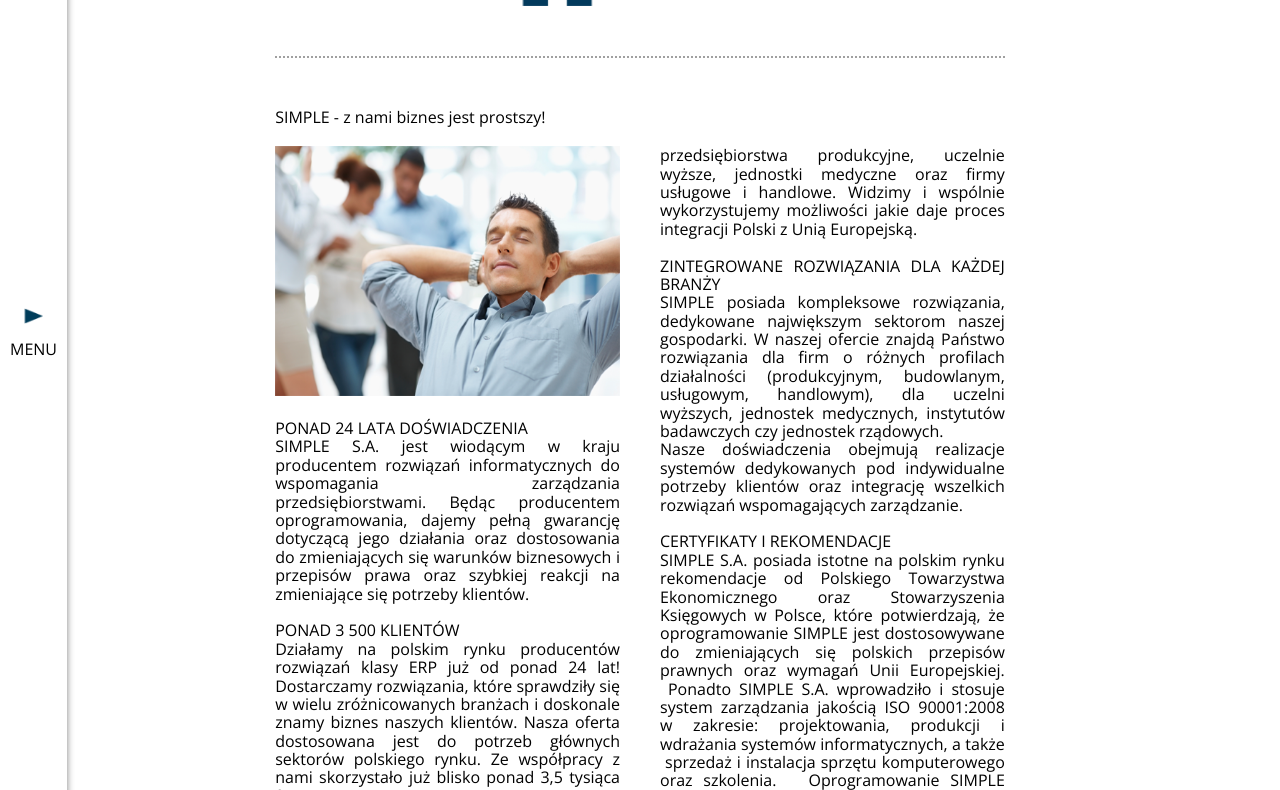
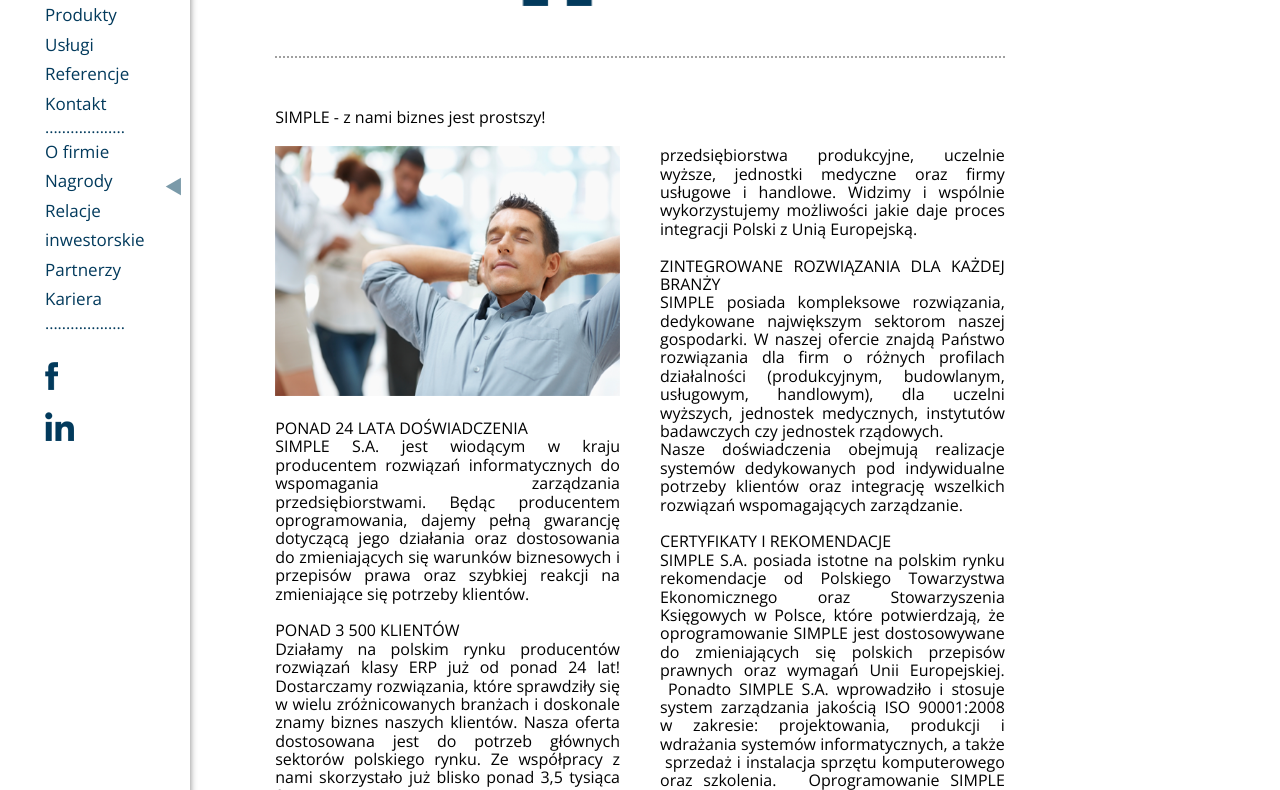
Before and after one commit to FiFi-0/recruitment_task, a plain HTML site: page index.html in a window 1280 px wide. Shown: the part 258-1048 px from the top of the page. Drawn offline with nearby package versions, Linux system fonts and the light colour scheme.

Commit message:
added opened side bar and global color variable

```diff
--- a/css/footer.css
+++ b/css/footer.css
@@ -1,5 +1,5 @@
 .footer {
-    background-color: rgb(2, 58, 92);
+    background-color: var(--main-color);
     height: 85px;
     margin-top: 100px;
 }
--- a/css/global.css
+++ b/css/global.css
@@ -16,4 +16,5 @@ body {
 
 :root {
     --font: 'Open Sans', sans-serif;
+    --main-color: rgb(2, 58, 92);
 }
--- a/css/header.css
+++ b/css/header.css
@@ -15,4 +15,5 @@
     font-weight: 400;
     font-size: 30px;
     margin: 20px;
+    color: var(--main-color);
 }
--- /dev/null
+++ b/css/side-menu.css
@@ -0,0 +1,58 @@
+.side-menu {
+    display: flex;
+    position: absolute;
+    height: calc(100% - (85px + 85px));
+    width: 190px;
+    top: 85px;
+    left: 0;
+    box-shadow: 0px 0px 7px grey;
+    background-color: white;
+    z-index: 1;
+}
+
+.side-menu__list {
+    display: flex;
+    flex-direction: column;
+    list-style: none;
+    padding-top: 50px;
+    margin-left: 5px;
+}
+
+.side-menu__list-item {
+    padding: 5px 0;
+    color: var(--main-color);
+    font-size: 17px;
+    cursor: pointer;
+}
+
+.side-menu__list-item:hover {
+    border-bottom: 1px solid var(--main-color);
+}
+
+.dotts {
+    color: var(--main-color);
+}
+
+.side-menu__logo {
+    margin: 10px 0;
+    cursor: pointer;
+}
+
+.side-menu__logo--fb {
+    background: url("/images/side-menu_fb-logo.png");
+    background-repeat: no-repeat;
+    height: 30px;
+    margin-top: 30px;
+}
+
+.side-menu__logo--in {
+    background: url("/images/side-menu_in-logo.png");
+    background-repeat: no-repeat;
+    height: 30px;
+}
+
+.side-menu__arrow {
+    height: 19px;
+    margin: 350px 20px;
+    cursor: pointer;
+}
--- a/css/top-menu.css
+++ b/css/top-menu.css
@@ -1,5 +1,5 @@
 .top-menu {
-    background-color: rgb(2, 58, 92);
+    background-color: var(--main-color);
     margin: 0;
 }
 
--- a/index.html
+++ b/index.html
@@ -14,6 +14,7 @@
     <link rel="stylesheet" href="css/header.css">
     <link rel="stylesheet" href="css/footer.css">
     <link rel="stylesheet" href="css/top-menu.css">
+    <link rel="stylesheet" href="css/side-menu.css">
     <link rel="stylesheet" href="css/closed-side-menu.css">
     <link rel="preconnect" href="https://fonts.gstatic.com">
     <link href="https://fonts.googleapis.com/css2?family=Open+Sans:wght@300;400&display=swap" rel="stylesheet">
@@ -49,6 +50,62 @@
             </ul>
         </div>
     </nav>
+    <!--side menu bar-->
+    <aside class="side-menu">
+        <ul class="side-menu__list">
+            <li class="side-menu__list-item">
+                Menu
+            </li>
+            <li class="dotts">
+                ...................
+            </li>
+            <li class="side-menu__list-item">
+                Aktualności
+            </li>
+            <li class="side-menu__list-item">
+                Branże
+            </li>
+            <li class="side-menu__list-item">
+                Produkty
+            </li>
+            <li class="side-menu__list-item">
+                Usługi
+            </li>
+            <li class="side-menu__list-item">
+                Referencje
+            </li>
+            <li class="side-menu__list-item">
+                Kontakt
+            </li>
+            <li class="dotts">
+                ...................
+            </li>
+            <li class="side-menu__list-item">
+                O firmie
+            </li>
+            <li class="side-menu__list-item">
+                Nagrody
+            </li>
+            <li class="side-menu__list-item">
+                Relacje
+            </li>
+            <li class="side-menu__list-item">
+                inwestorskie
+            </li>
+            <li class="side-menu__list-item">
+                Partnerzy
+            </li>
+            <li class="side-menu__list-item">
+                Kariera
+            </li>
+            <li class="dotts">
+                ...................
+            </li>
+            <li class="side-menu__logo side-menu__logo--fb"></li>
+            <li class="side-menu__logo side-menu__logo--in"></li>
+        </ul>
+        <img src="images/side-menu_arrow.png" alt="" class="side-menu__arrow">
+    </aside>
     <!--closed side menu bar-->
     <aside class="closed-side-menu">
         <img src="images/closed-side-menu_arrow.png" alt="" class="closed-side-menu__arrow">
```
Also changed, not shown: images/side-menu_arrow.png (added), images/side-menu_fb-logo.png (added), images/side-menu_in-logo.png (added).
